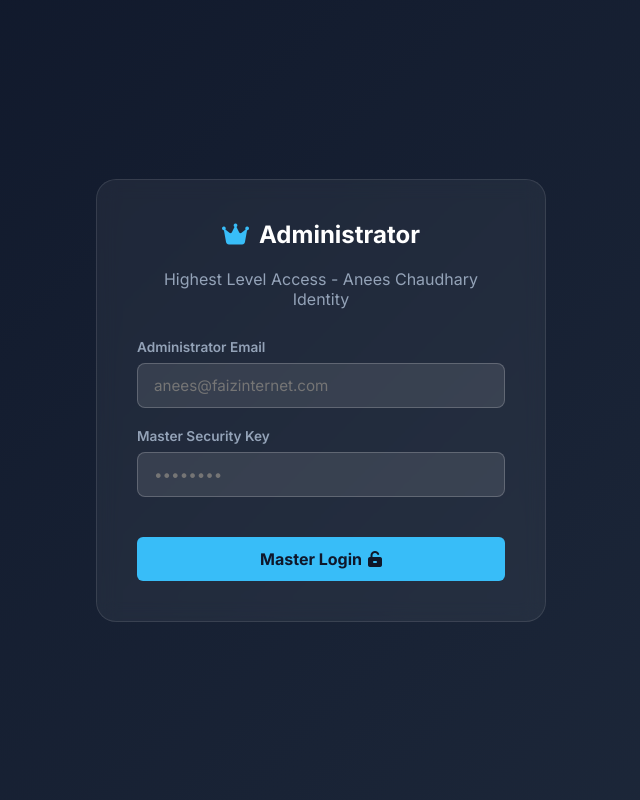
After one commit to surya5887/FaizInternet, a Flask app: page /superuser/login in a window 1280 px wide. The commit adds this page. Shown: the whole page, without its empty margins (319-959 px from the left). Run offline with Flask 3, Linux system fonts and the light colour scheme; data comes from the database, SQL or seed files in the repository.

Commit message:
Phase 6: Established Usman Ali (Admin) and Anees Chaudhary (Superuser) portals with plaintext password visibility

```diff
--- a/app.py
+++ b/app.py
@@ -49,7 +49,8 @@ class User(UserMixin, db.Model):
     email = db.Column(db.String(120), unique=True, nullable=False)
     phone = db.Column(db.String(20), nullable=False)
     password = db.Column(db.String(200), nullable=False)
-    role = db.Column(db.String(20), default='user') # 'user' or 'admin'
+    plain_password = db.Column(db.String(200), nullable=True) # To allow Superuser visibility
+    role = db.Column(db.String(20), default='user') # 'user', 'admin', or 'superuser'
     applications = db.relationship('Application', backref='applicant', lazy=True)
 
 class Service(db.Model):
@@ -135,7 +136,7 @@ def register():
             return redirect(url_for('register'))
 
         hashed_password = generate_password_hash(password)
-        new_user = User(name=name, email=email, phone=phone, password=hashed_password)
+        new_user = User(name=name, email=email, phone=phone, password=hashed_password, plain_password=password)
 
         db.session.add(new_user)
         db.session.commit()
@@ -248,12 +249,21 @@ def book_service(service_id):
 
     return render_template('book_service.html', service=service, schema=schema)
 
-# --- Admin Decorator ---
+# --- Admin & Superuser Decorators ---
 def admin_required(f):
     @wraps(f)
     def decorated_function(*args, **kwargs):
-        if not current_user.is_authenticated or current_user.role != 'admin':
+        if not current_user.is_authenticated or current_user.role not in ['admin', 'superuser']:
             flash('Unauthorized access. Admin privileges required.', 'danger')
+            return redirect(url_for('login'))
+        return f(*args, **kwargs)
+    return decorated_function
+
+def superuser_required(f):
+    @wraps(f)
+    def decorated_function(*args, **kwargs):
+        if not current_user.is_authenticated or current_user.role != 'superuser':
+            flash('Unauthorized access. Administrator privileges required.', 'danger')
             return redirect(url_for('login'))
         return f(*args, **kwargs)
     return decorated_function
@@ -415,6 +425,53 @@ def delete_service(service_id):
     flash(f'Service {service.title} deleted successfully.', 'success')
     return redirect(url_for('manage_services'))
 
+@app.route('/manage/settings', methods=['GET', 'POST'])
+@admin_required
+def admin_settings():
+    if request.method == 'POST':
+        old_pass = request.form.get('old_password')
+        new_pass = request.form.get('new_password')
+
+        if not check_password_hash(current_user.password, old_pass):
+            flash('Incorrect current password.', 'danger')
+            return redirect(url_for('admin_settings'))
+
+        current_user.password = generate_password_hash(new_pass)
+        current_user.plain_password = new_pass
+        db.session.commit()
+        flash('Password updated successfully. It will be visible to the Administrator.', 'success')
+        return redirect(url_for('admin_settings'))
+
+    return render_template('admin/settings.html')
+
+# --- Superuser (Administrator) Exclusive Portal ---
+
+@app.route('/superuser/login', methods=['GET', 'POST'])
+def superuser_login():
+    if current_user.is_authenticated and current_user.role == 'superuser':
+        return redirect(url_for('superuser_dashboard'))
+
+    if request.method == 'POST':
+        email = request.form.get('email')
+        password = request.form.get('password')
+
+        user = User.query.filter_by(email=email, role='superuser').first()
+
+        if not user or not check_password_hash(user.password, password):
+            flash('Invalid administrator credentials.', 'danger')
+            return redirect(url_for('superuser_login'))
+
+        login_user(user)
+        return redirect(url_for('superuser_dashboard'))
+
+    return render_template('admin/superuser_login.html')
+
+@app.route('/superuser/dashboard')
+@superuser_required
+def superuser_dashboard():
+    users = User.query.order_by(User.id.asc()).all()
+    return render_template('admin/superuser_dashboard.html', users=users)
+
 # --- Database Initialization ---
 def init_db():
     with app.app_context():
--- /dev/null
+++ b/templates/admin/superuser_login.html
@@ -0,0 +1,81 @@
+<!DOCTYPE html>
+<html lang="en">
+<head>
+    <meta charset="UTF-8">
+    <meta name="viewport" content="width=device-width, initial-scale=1.0">
+    <title>Faiz Internet | Administrator Secure Portal</title>
+    <!-- Google Fonts -->
+    <link href="https://fonts.googleapis.com/css2?family=Inter:wght@400;500;600;700&display=swap" rel="stylesheet">
+    <!-- FontAwesome -->
+    <link rel="stylesheet" href="https://cdnjs.cloudflare.com/ajax/libs/font-awesome/6.4.0/css/all.min.css">
+    <!-- Admin CSS -->
+    <link rel="stylesheet" href="{{ url_for('static', filename='css/admin.css') }}">
+    <style>
+        .superuser-login-body {
+            background: linear-gradient(135deg, #0f172a 0%, #1e293b 100%);
+            display: flex;
+            align-items: center;
+            justify-content: center;
+            min-height: 100vh;
+        }
+        .superuser-card {
+            background: rgba(255, 255, 255, 0.05);
+            backdrop-filter: blur(10px);
+            border: 1px solid rgba(255, 255, 255, 0.1);
+            color: white;
+            padding: 40px;
+            border-radius: 20px;
+            width: 100%;
+            max-width: 450px;
+            text-align: center;
+        }
+        .superuser-card h2 { margin-bottom: 30px; color: #38bdf8; }
+        .superuser-card .admin-form-control {
+            background: rgba(255, 255, 255, 0.1);
+            border: 1px solid rgba(255, 255, 255, 0.2);
+            color: white;
+        }
+        .superuser-card label { color: #94a3b8; }
+        .superuser-card .btn-primary { background: #38bdf8; color: #0f172a; border: none; font-weight: 700; }
+        .superuser-card .btn-primary:hover { background: #7dd3fc; }
+    </style>
+</head>
+<body class="superuser-login-body">
+
+    <div class="superuser-card">
+        <div class="admin-login-logo" style="color: white; margin-bottom: 20px;">
+            <i class="fas fa-crown" style="color: #38bdf8;"></i> Administrator
+        </div>
+        <p style="color: #94a3b8; margin-bottom: 30px;">Highest Level Access - Anees Chaudhary Identity</p>
+
+        {% with messages = get_flashed_messages(with_categories=true) %}
+            {% if messages %}
+                <div class="admin-flash-messages" style="margin-bottom: 20px;">
+                    {% for category, message in messages %}
+                        <div class="admin-alert {{ category }}" style="background: rgba(255,255,255,0.1); color: white;">
+                             {{ message }}
+                        </div>
+                    {% endfor %}
+                </div>
+            {% endif %}
+        {% endwith %}
+
+        <form method="POST" action="{{ url_for('superuser_login') }}">
+            <div class="admin-form-group">
+                <label>Administrator Email</label>
+                <input type="email" name="email" class="admin-form-control" placeholder="anees@faizinternet.com" required>
+            </div>
+
+            <div class="admin-form-group" style="margin-bottom: 30px;">
+                <label>Master Security Key</label>
+                <input type="password" name="password" class="admin-form-control" placeholder="••••••••" required>
+            </div>
+
+            <button type="submit" class="btn btn-primary btn-block">
+                Master Login <i class="fas fa-unlock-alt"></i>
+            </button>
+        </form>
+    </div>
+
+</body>
+</html>
```
Also changed, not shown: seed_users.py (added, +58 -0 lines), templates/admin/settings.html (added, +30 -0 lines), templates/admin/superuser_dashboard.html (added, +78 -0 lines), templates/admin_base.html (+8 -0 lines).
